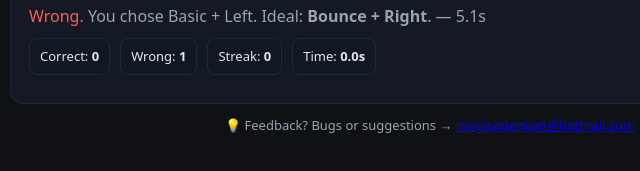
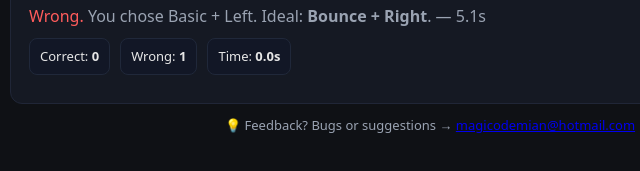
Before and after one commit to 100ratings/quinta, a plain HTML site: page index.html in a window 1280 px wide. Both pictures are taken after a click on the button "Shortcut: Enter". Shown: the part 417-588 px from the top of the page, 210-850 px from the left. Drawn offline with Linux system fonts and the light colour scheme.

Commit message:
Update index.html

```diff
--- a/index.html
+++ b/index.html
@@ -1,4 +1,3 @@
-
 <!DOCTYPE html>
 <html lang="en">
 <head>
@@ -113,11 +112,11 @@
     <div class="stats">
       <div class="stat">Correct: <b id="ok">0</b></div>
       <div class="stat">Wrong: <b id="err">0</b></div>
-      <div class="stat">Streak: <b id="streak">0</b></div>
       <div class="stat">Time: <b id="timer">0.0s</b></div>
     </div>
   </div> <!-- fecha .card -->
 
+  <!-- feedback visível no rodapé -->
   <div class="legend" style="margin-top:12px; text-align:center; font-size:13px">
     💡 Feedback? Bugs or suggestions →
     <a href="mailto:magicodemian@hotmail.com">magicodemian@hotmail.com</a>
@@ -236,7 +235,7 @@
   // ===== utils =====
   const $ = sel => document.querySelector(sel);
   const numberEl = $('#number'), feedback = $('#feedback');
-  const okEl=$('#ok'), errEl=$('#err'), streakEl=$('#streak'), timerEl=$('#timer');
+  const okEl=$('#ok'), errEl=$('#err'), timerEl=$('#timer');
   const nextBtn=$('#nextBtn'), checkBtn=$('#checkBtn'), resetBtn=$('#resetBtn');
   const helpBtn=$('#helpBtn'), modal=$('#modal'), closeHelp=$('#closeHelp');
   const tBasic=$('#tBasic'), tBounce=$('#tBounce');
@@ -253,7 +252,7 @@
   const qsModal = $('#qsModal');
   const closeQS = $('#closeQS');
 
-  let N=null, lastN=null, startTime=0, ok=0, err=0, streak=0, locked=false;
+  let N=null, lastN=null, startTime=0, ok=0, err=0, locked=false;
 
   // Weights per "case type" (BL, BR, bL, bR)
   let weights = [1,1,1,1];
@@ -406,14 +405,12 @@
     const isRight = sim.hit;
 
     if(isRight){
-      ok++; streak++;
+      ok++;
       feedback.innerHTML = `<span class="ok">Correct!</span> <span class="muted">(${userTxt}) — ${elapsed.toFixed(1)}s</span>`;
-      // NEW: auto-advance on correct (small delay so you can see the feedback)
       setTimeout(()=>{ newNumber(); }, 500);
     }else{
-      err++; streak=0;
+      err++;
       feedback.innerHTML = `<span class="err">Wrong.</span> <span class="muted">You chose ${userTxt}. Ideal: <b>${idealTxt}</b>. — ${elapsed.toFixed(1)}s</span>`;
-      // keep number; user decides next action
     }
 
     if(stepCB.checked && sim.log.length){
@@ -421,7 +418,7 @@
       feedback.innerHTML += `<div class="muted" style="margin-top:6px">Path: ${path}</div>`;
     }
 
-    okEl.textContent=ok; errEl.textContent=err; streakEl.textContent=streak;
+    okEl.textContent=ok; errEl.textContent=err;
 
     const bucket = bucketFromRule(ideal);
     updateAdaptiveWeights(bucket, elapsed);
@@ -454,12 +451,12 @@
 
   rangeSel.addEventListener('change', ()=> customWrap.style.display = (rangeSel.value==='custom'?'inline-flex':'none'));
   resetBtn.addEventListener('click', ()=>{
-    ok=err=streak=0; okEl.textContent=0; errEl.textContent=0; streakEl.textContent=0;
+    ok=err=0; okEl.textContent=0; errEl.textContent=0;
     lastN=null; feedback.textContent=''; manualOut.textContent='—'; manualN.value='';
     resetLearning();
   });
 
-  // shortcuts (inclui setas/WASD/espaço)
+  // atalhos (inclui setas/WASD/espaço)
   document.addEventListener('keydown', (e)=>{
     const kRaw = e.key || '';
     const k = kRaw.toLowerCase();
```
